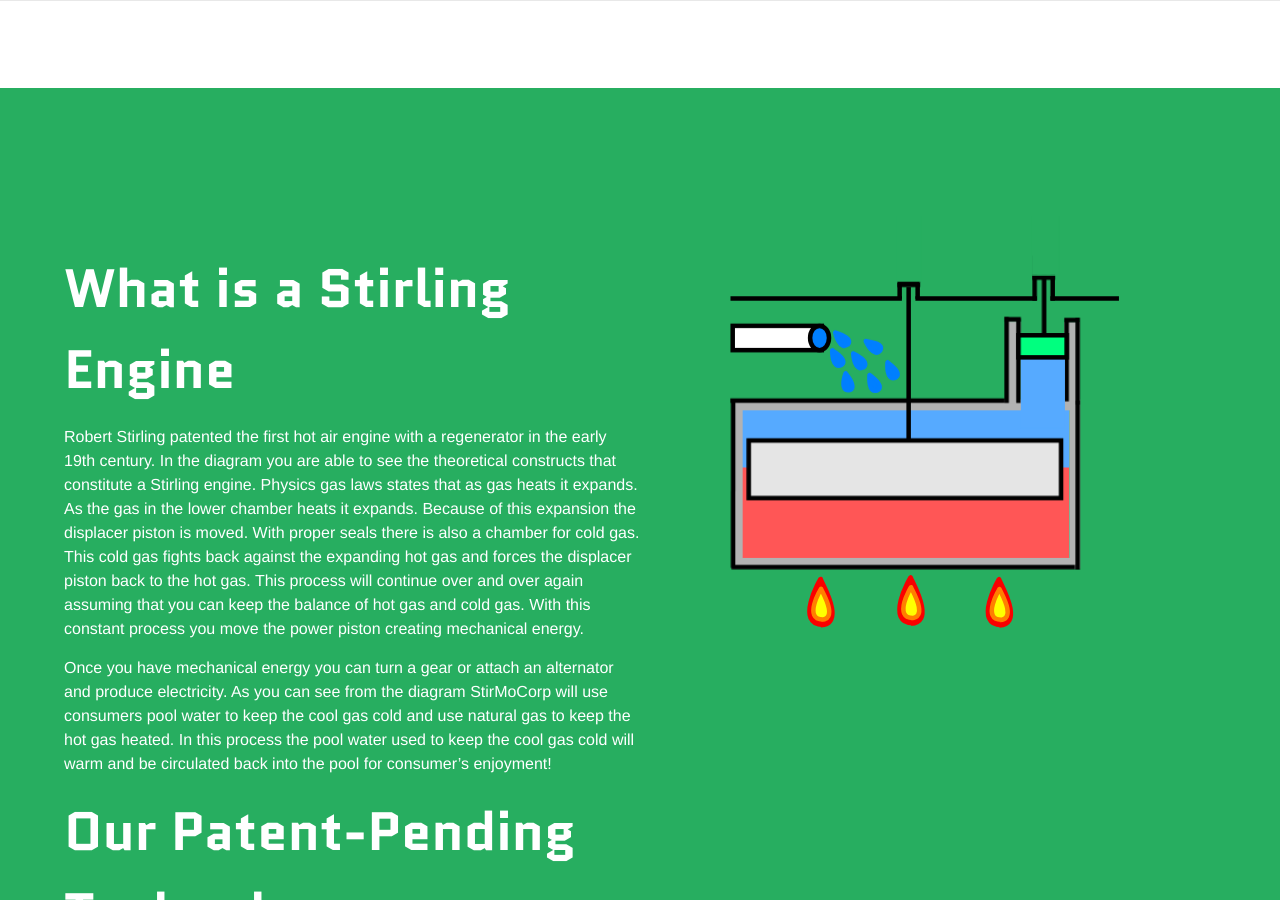
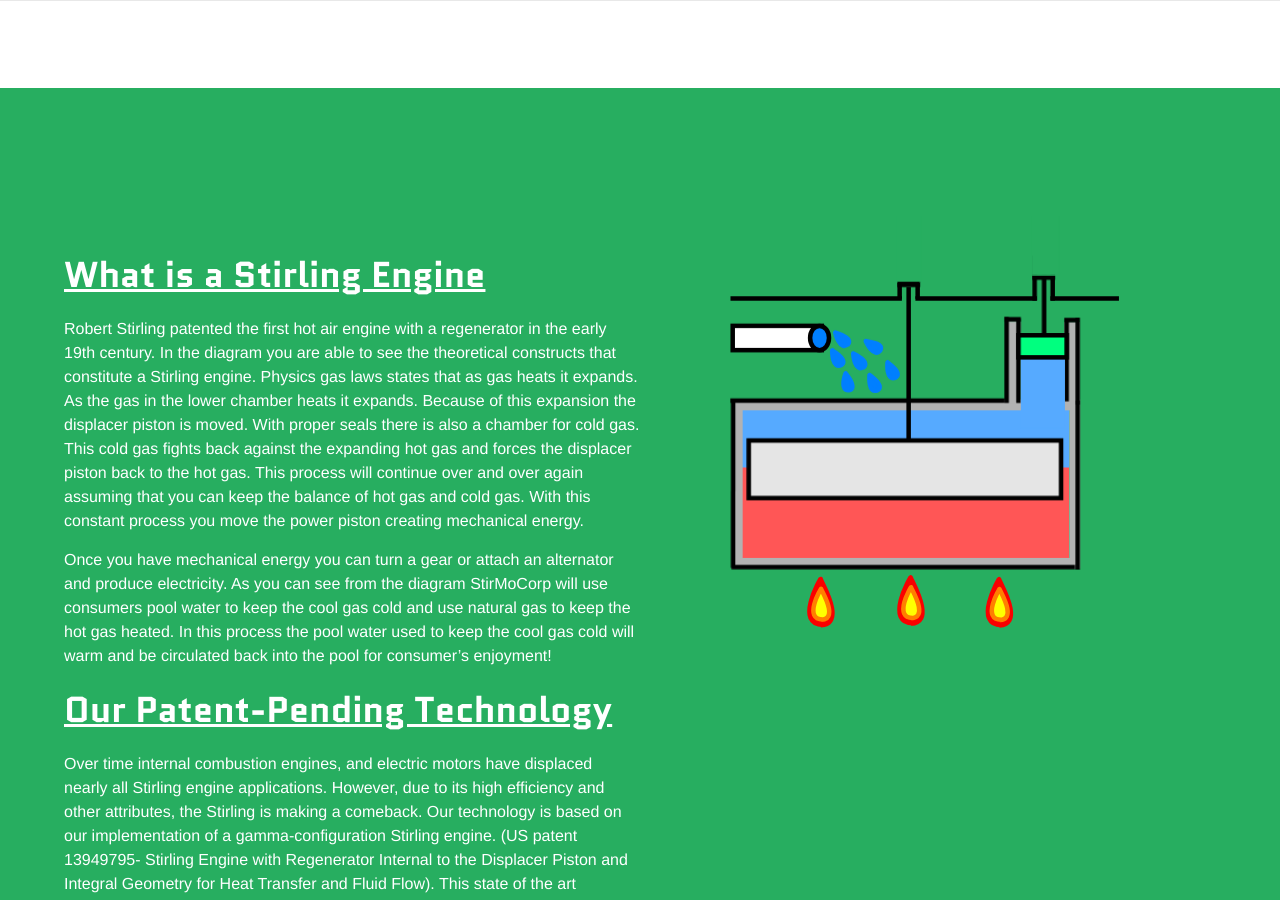
Before and after one commit to holsappled/stirling_motors, a Jekyll site: the page built from index.html, in a window 1280 px wide and 900 px high, scrolled down 1952 px. Built offline with Jekyll 4.4.1, drawn with Linux system fonts in a browser that asks for light colours; nearby versions of some CDN libraries.

```diff
--- a/_includes/technology.html
+++ b/_includes/technology.html
@@ -1,7 +1,7 @@
 <section class="home__section--technology" id="technology">
   <div class="technology__wrapper--animation">
     <div class="technology__description technology__description--animation">
-      <h2>What is a Stirling Engine</h2>
+      <h3><u>What is a Stirling Engine</h3></u>
       <p>
         Robert Stirling patented the first hot air engine with a regenerator in the early 19th century.  In the diagram you are able to see the theoretical constructs that constitute a Stirling engine.  Physics gas laws states that as gas heats it expands.  As the gas in the lower chamber heats it expands.  Because of this expansion the displacer piston is moved.  With proper seals there is also a chamber for cold gas.  This cold gas fights back against the expanding hot gas and forces the displacer piston back to the hot gas.  This process will continue over and over again assuming that you can keep the balance of hot gas and cold gas.  With this constant process you move the power piston creating mechanical energy.
       </p>
@@ -9,7 +9,7 @@
       Once you have mechanical energy you can turn a gear or attach an alternator and produce electricity.   As you can see from the diagram StirMoCorp will use consumers pool water to keep the cool gas cold and use natural gas to keep the hot gas heated.  In this process the pool water used to keep the cool gas cold will warm and be circulated back into the pool for consumer’s enjoyment!
       </p>
       <p>
-       <h2>Our Patent-Pending Technology</h2>
+       <h3><u>Our Patent-Pending Technology</h3></u>
          </p>
         Over time internal combustion engines, and electric motors have displaced nearly all Stirling engine applications. However, due to its high efficiency and other attributes, the Stirling is making a comeback. Our technology is based on our implementation of a gamma-configuration Stirling engine. (US patent 13949795- Stirling Engine with Regenerator Internal to the Displacer Piston and Integral Geometry for Heat Transfer and Fluid Flow). This state of the art technological advancement will utilize a displacer piston with new pin fin heater head and cooling system applications. This Stirling engine will be more efficient than other Stirlings by removing heater tubes which have traditionally been the fault of many designs. StirMoCorp also will test high performance ceramics to improve efficiency.  By modestly seeking to achieve 25% thermal efficiency with lower costing components this prototype would be able to save consumers substantially. If utilizing state of the art expensive materials such as high performance ceramics, then thermal efficiency could reach up to 40%.</strong>
       </p>
```
